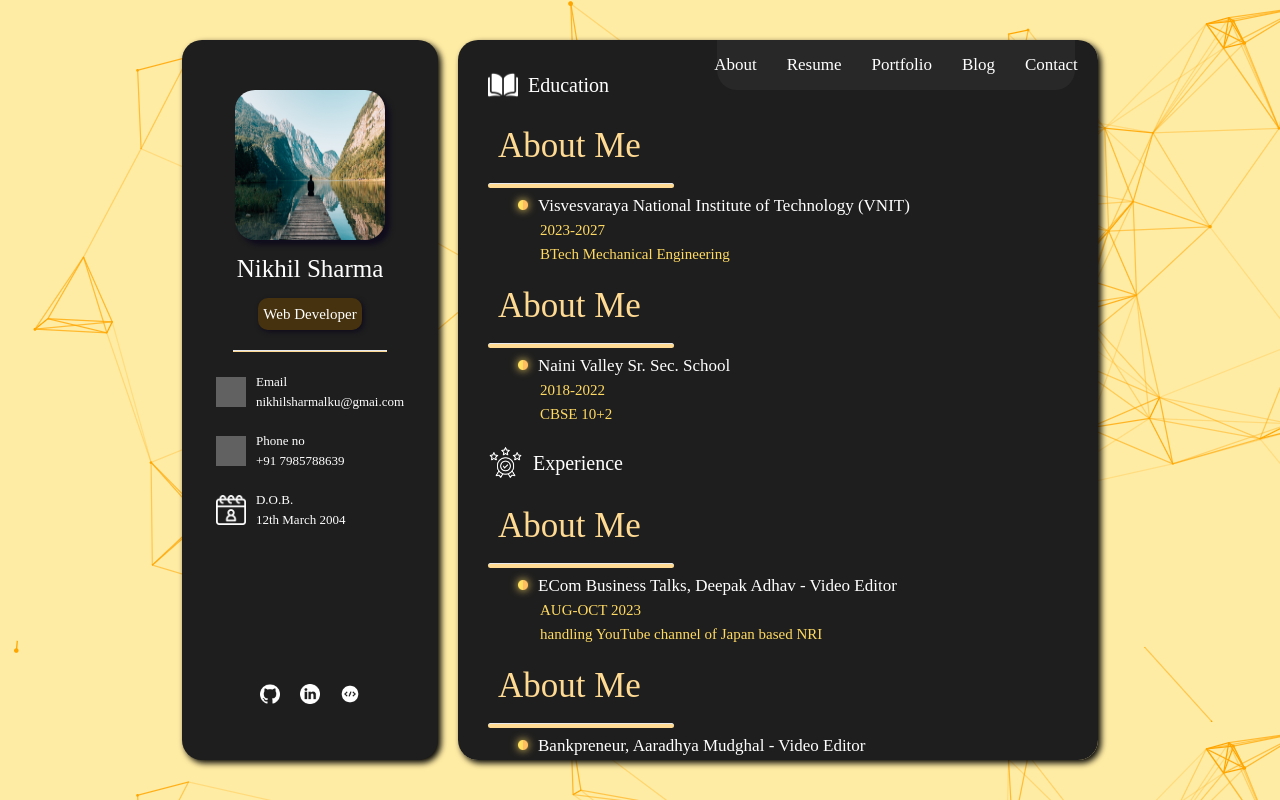
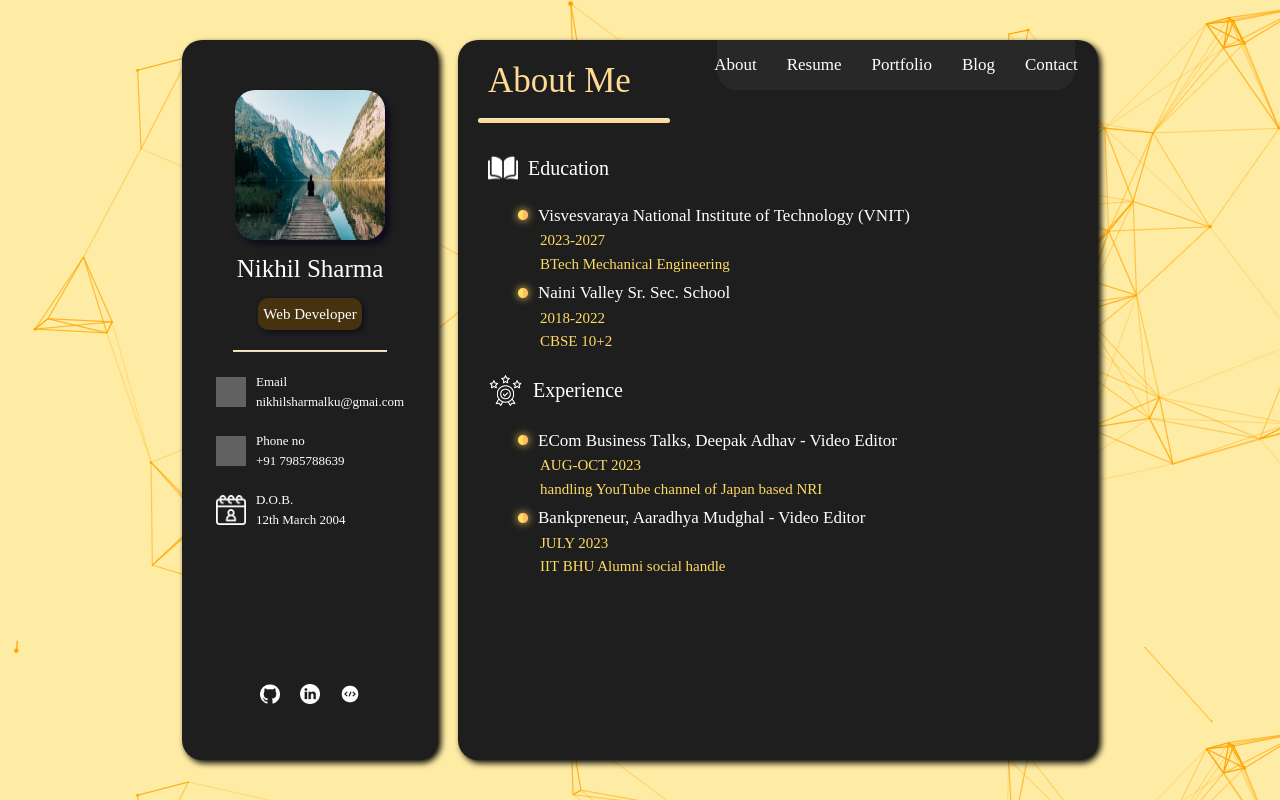
Before and after one commit to thenikhilsharma/portfolio, a Next.js app: page /resume in a window 1280 px wide. Built offline with nearby package versions, Linux system fonts and the light colour scheme; grey boxes are pictures that could not be loaded.

Commit message:
18.07.2024.c4
bug 2

```diff
--- a/app/resume/page.tsx
+++ b/app/resume/page.tsx
@@ -10,9 +10,6 @@ type EduCardProps = {
 
 const Educard: React.FC<EduCardProps> = ({institute, duration, course}) => {
     return(
-    <>
-    <h1 className="heading">About Me</h1>
-    <hr className="header-breaker"></hr>
     <div className="edu-body">
           <ul>
             <li className='edu-insti-name'>
@@ -29,12 +26,14 @@ const Educard: React.FC<EduCardProps> = ({institute, duration, course}) => {
             </li>
           </ul>
         </div>
-    </>
     )
 }
 
 const Resume = () => {
   return (
+    <>
+    <h1 className="heading">About Me</h1>
+    <hr className="header-breaker"></hr>
     <div className='content'>
       <div className="edu-heading">
           <div>
@@ -53,6 +52,7 @@ const Resume = () => {
       <Educard institute={"ECom Business Talks, Deepak Adhav - Video Editor"} duration={"AUG-OCT 2023"} course={"handling YouTube channel of Japan based NRI"}/>
       <Educard institute={"Bankpreneur, Aaradhya Mudghal - Video Editor"} duration={"JULY 2023"} course={"IIT BHU Alumni social handle"}/>
     </div>
+  </>
   )
 }
 
```
